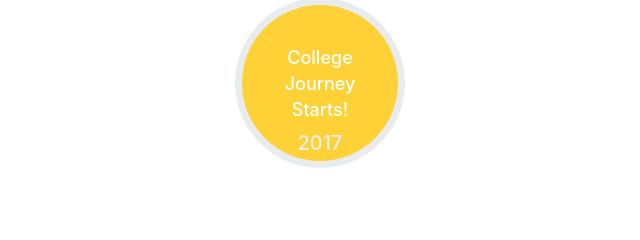
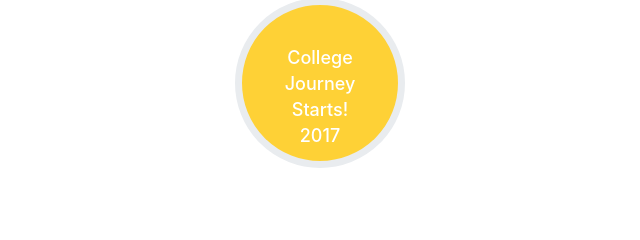
Before and after one commit to lakshika1064/lakshika.github.io, a website with bundled scripts: page index.html in a window 1280 px wide. Shown: the part 3163-3403 px from the top of the page, 320-960 px from the left. Built offline with nearby package versions, Linux system fonts and the light colour scheme; files whose address does not match are found by name.

Commit message:
Update index.html

```diff
--- a/index.html
+++ b/index.html
@@ -235,8 +235,10 @@
                         Journey
                         <br />
                         Starts!
+                        <br />
+                        2017
                     </h4>
-                    <h5 style="color: rgb(248, 239, 239);">2017</h5>
+                    <!--h5 style="color: rgb(248, 239, 239);">2017</h5-->
                 </div>
             </li>
         </ul>
```
